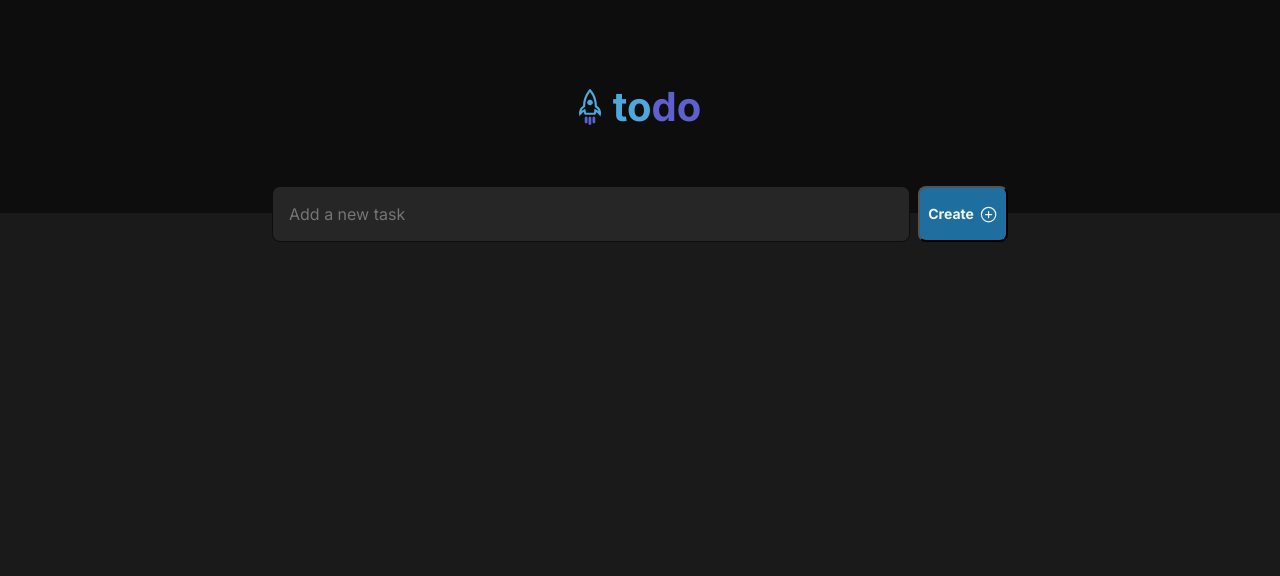
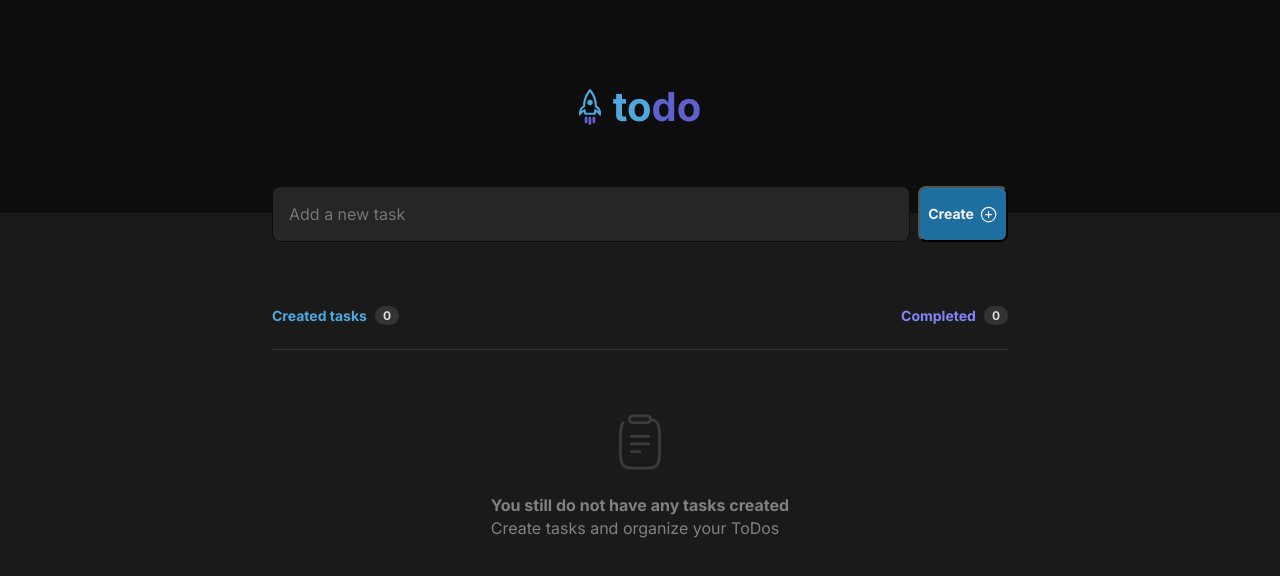
Before and after one commit to BrenoFischer/rocketseat, a React (Vite) app in the folder challenge-1/: page / in a window 1280 px wide. Shown: the top 576 px of the page. Built offline with nearby package versions, Linux system fonts and the light colour scheme.

Commit message:
add empty tasks (structure + layout)

```diff
--- a/challenge-1/src/App.module.css
+++ b/challenge-1/src/App.module.css
@@ -59,3 +59,63 @@
     font-size: 1.2rem;
     display: flex;
 }
+
+
+.tasks {
+    margin-top: 4rem;
+}
+
+.tasks header {
+    display: flex;
+    justify-content: space-between;
+
+    font-weight: 700;
+    font-size: 0.875rem;
+    line-height: 17px;
+
+    color: var(--blue);
+
+    margin-bottom: 1.5rem;
+}
+
+.completedText {
+    color: var(--purple);
+}
+
+.tasksInfo {
+    display: flex;
+    align-items: center;
+    gap: 0.5rem;
+}
+
+.counter {
+    background: var(--gray-400);
+    padding: 0.125rem 0.5rem;
+    border-radius: 999px;
+
+    color: var(--gray-200);
+    font-weight: 700;
+    font-size: 0.75rem;
+    line-height: 15px;
+}
+
+.empty {
+    display: flex;
+    flex-direction: column;
+    justify-content: center;
+    align-items: center;
+    gap: 1.5rem;
+
+    border-top: 1px solid var(--gray-400);
+
+    padding: 4rem 1.5rem;
+
+    font-weight: 400;
+    font-size: 1rem;
+    line-height: 140%;
+}
+
+.empty span {
+    font-weight: 700;
+    color: var(--gray-300);
+}
--- a/challenge-1/src/App.tsx
+++ b/challenge-1/src/App.tsx
@@ -1,6 +1,7 @@
 import { PlusCircle } from '@phosphor-icons/react';
 
 import { Header } from "./components/Header";
+import Clipboard from './assets/clipboard.svg';
 
 import styles from './App.module.css';
 
@@ -10,7 +11,7 @@ function App() {
     <>
       <Header />
 
-      <main className={styles.todoWrapper}>
+      <div className={styles.todoWrapper}>
         <div className={styles.todoContent}>
           <form className={styles.newTask}>
             <input
@@ -19,8 +20,28 @@ function App() {
 
             <button type="submit">Create <span><PlusCircle /></span></button>
           </form>
+
+          <main className={styles.tasks}>
+            <header>
+              <div className={styles.tasksInfo}>
+                Created tasks
+                <span className={styles.counter}>0</span>
+              </div>
+              <div className={styles.tasksInfo}>
+                <span className={styles.completedText}>Completed</span>
+                <span className={styles.counter}>0</span>
+              </div>
+            </header>
+            <section className={styles.empty}>
+              <img src={Clipboard} />
+              <div>
+                <p><span>You still do not have any tasks created</span></p>
+                <p>Create tasks and organize your ToDos</p>
+              </div>
+            </section>
+          </main>
         </div>
-      </main>
+      </div>
     </>
   )
 }
```
Also changed, not shown: challenge-1/src/assets/clipboard.svg (added).
